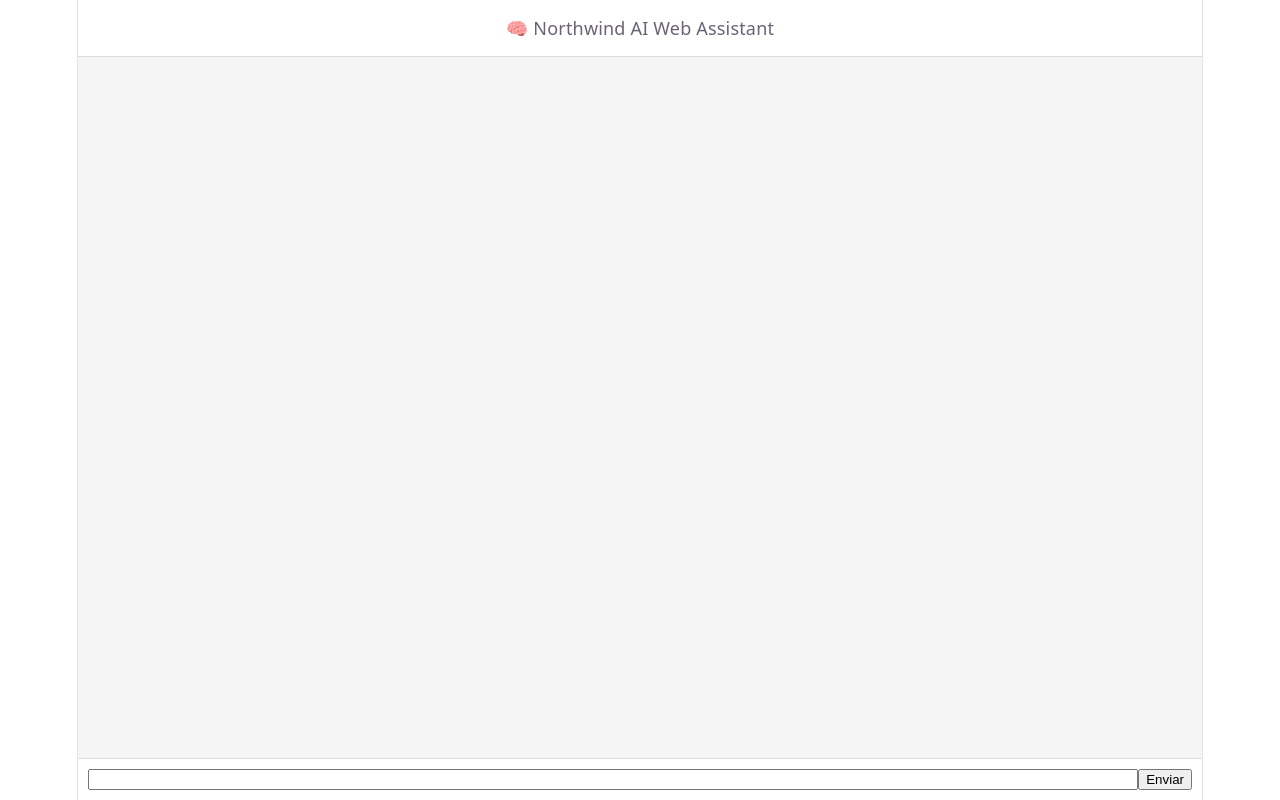
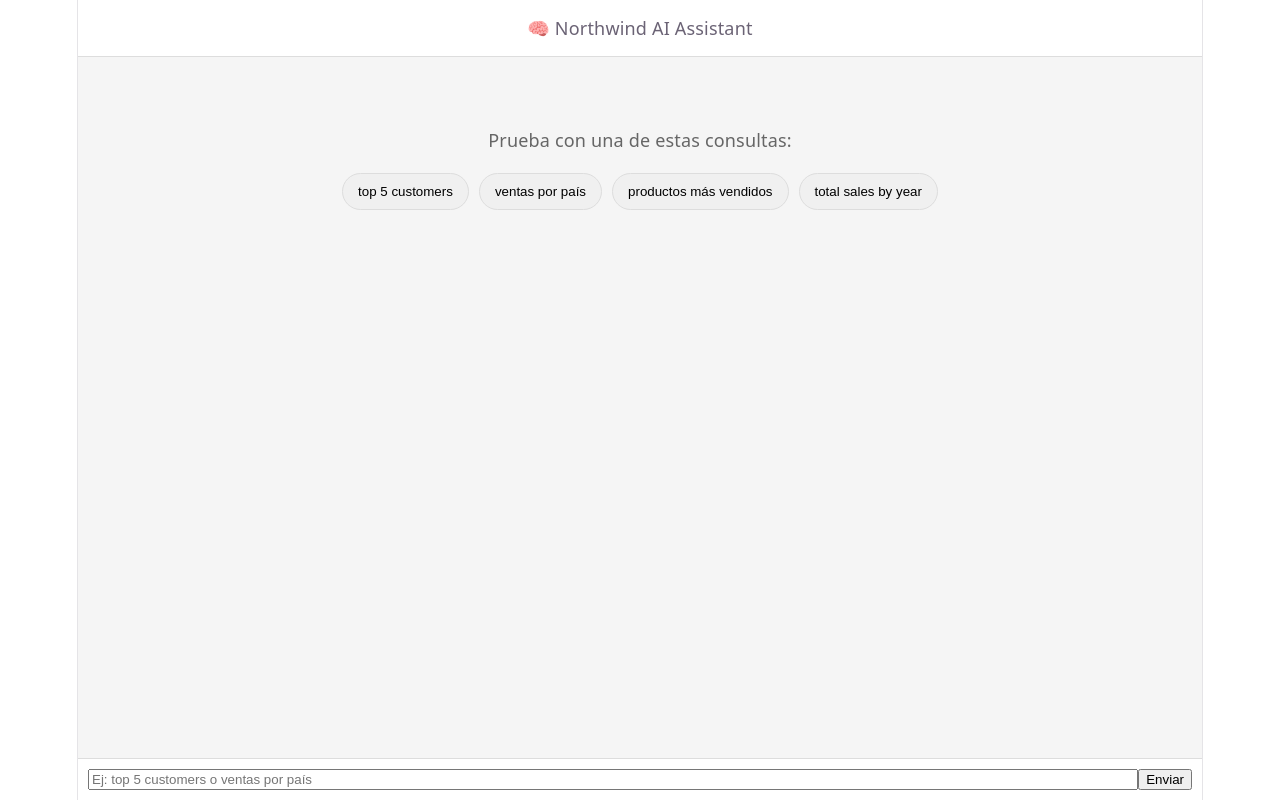
Before and after one commit to cesar39299/Northwind_AI_Web_Assistant, a React (Vite) app: page / in a window 1280 px wide. Built offline with nearby package versions, Linux system fonts and the light colour scheme.

Commit message:
version 19/03/2026 19:21

```diff
--- a/src/App.jsx
+++ b/src/App.jsx
@@ -38,7 +38,7 @@
         return value;
     };
 
-    // 🟢 EXPORT EXCEL PRO
+    // 🟢 EXPORT EXCEL
     const exportToExcelPro = (data) => {
         if (!data?.length) return;
 
@@ -78,19 +78,16 @@
         link.click();
     };
 
-    // 🟢 EXPORT PDF PRO
+    // 🟢 EXPORT PDF
     const exportPDF = async (data, analysis, index) => {
 
         const pdf = new jsPDF();
-
         let y = 10;
 
-        // 🧠 TITULO
         pdf.setFontSize(16);
         pdf.text("AI Query Report", 10, y);
         y += 10;
 
-        // 🧠 ANALISIS
         pdf.setFontSize(12);
         pdf.text("Analysis:", 10, y);
         y += 7;
@@ -99,11 +96,8 @@
         pdf.text(splitAnalysis, 10, y);
         y += splitAnalysis.length * 6 + 5;
 
-        // 📊 TABLA REAL (AUTOTABLE)
         if (data && data.length > 0) {
-
             const columns = Object.keys(data[0]);
-
             const rows = data.map(r =>
                 columns.map(c => formatValue(r[c]))
             );
@@ -118,7 +112,6 @@
             y = pdf.lastAutoTable.finalY + 10;
         }
 
-        // 📈 GRAFICO
         const el = chartRefs.current[index];
         if (el) {
 
@@ -240,12 +233,53 @@
     return (
         <div style={{ display: "flex", flexDirection: "column", height: "100vh" }}>
 
+            {/* HEADER */}
             <div style={{ padding: 15, borderBottom: "1px solid #ddd" }}>
-                🧠 Northwind AI Web Assistant
+                🧠 Northwind AI Assistant
             </div>
 
+            {/* CHAT */}
             <div style={{ flex: 1, overflowY: "auto", padding: 20, background: "#f5f5f5" }}>
 
+                {/* SUGERENCIAS INICIALES */}
+                {messages.length === 0 && (
+                    <div style={{ textAlign: "center", marginTop: 50 }}>
+                        <p style={{ color: "#666" }}>
+                            Prueba con una de estas consultas:
+                        </p>
+
+                        <div style={{
+                            display: "flex",
+                            justifyContent: "center",
+                            gap: 10,
+                            flexWrap: "wrap",
+                            marginTop: 20
+                        }}>
+                            {[
+                                "top 5 customers",
+                                "ventas por país",
+                                "productos más vendidos",
+                                "total sales by year"
+                            ].map((q, i) => (
+                                <button
+                                    key={i}
+                                    onClick={() => setQuestion(q)}
+                                    style={{
+                                        padding: "10px 15px",
+                                        borderRadius: 20,
+                                        border: "1px solid #ddd",
+                                        background: "#f0f0f0",
+                                        cursor: "pointer"
+                                    }}
+                                >
+                                    {q}
+                                </button>
+                            ))}
+                        </div>
+                    </div>
+                )}
+
+                {/* MENSAJES */}
                 {messages.map((msg, i) => (
                     <div key={i} style={{ marginBottom: 20 }}>
 
@@ -313,9 +347,11 @@
 
             </div>
 
+            {/* INPUT */}
             <div style={{ display: "flex", padding: 10, borderTop: "1px solid #ddd" }}>
                 <input
                     style={{ flex: 1 }}
+                    placeholder="Ej: top 5 customers o ventas por país"
                     value={question}
                     onChange={e => setQuestion(e.target.value)}
                 />
```
